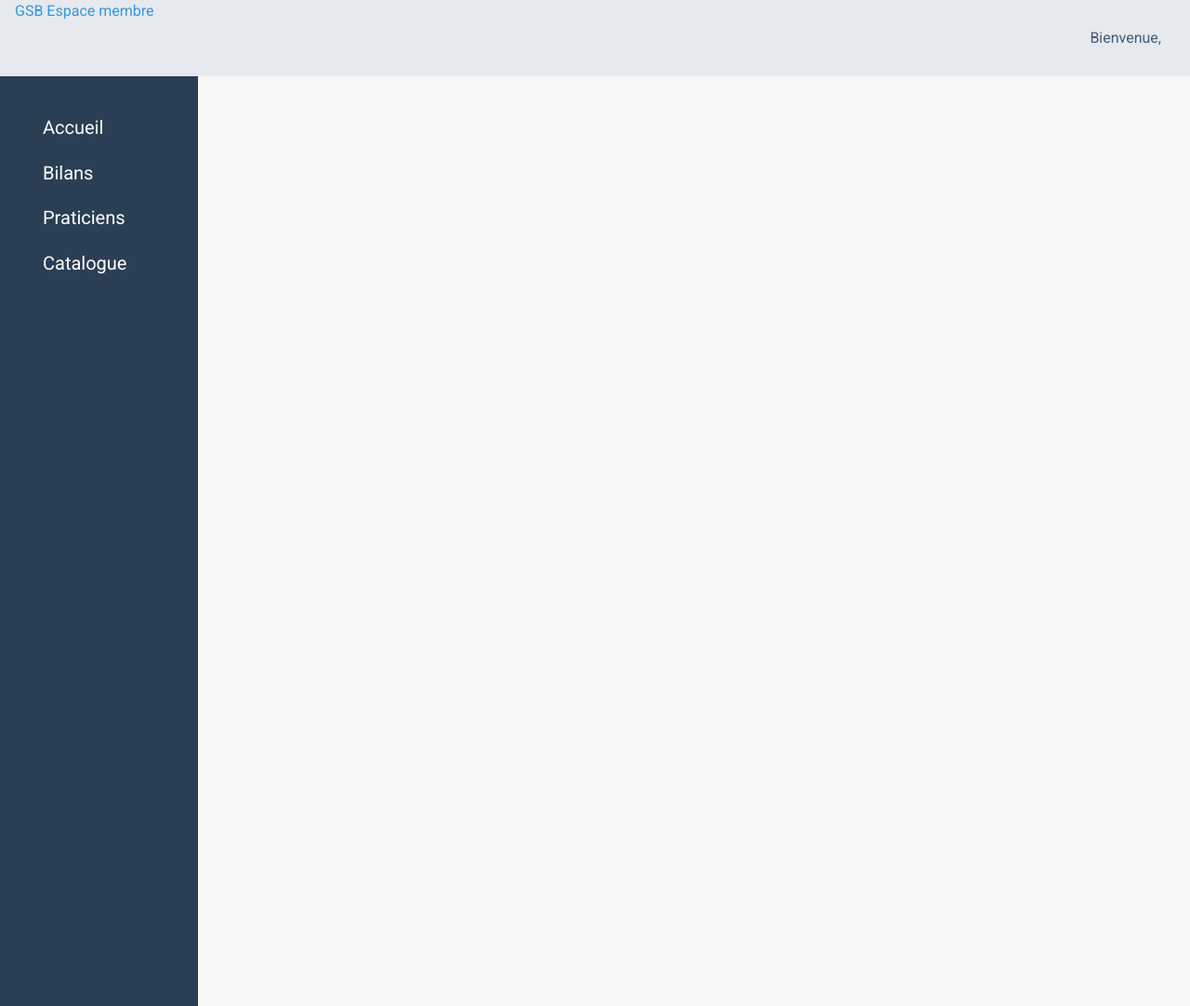
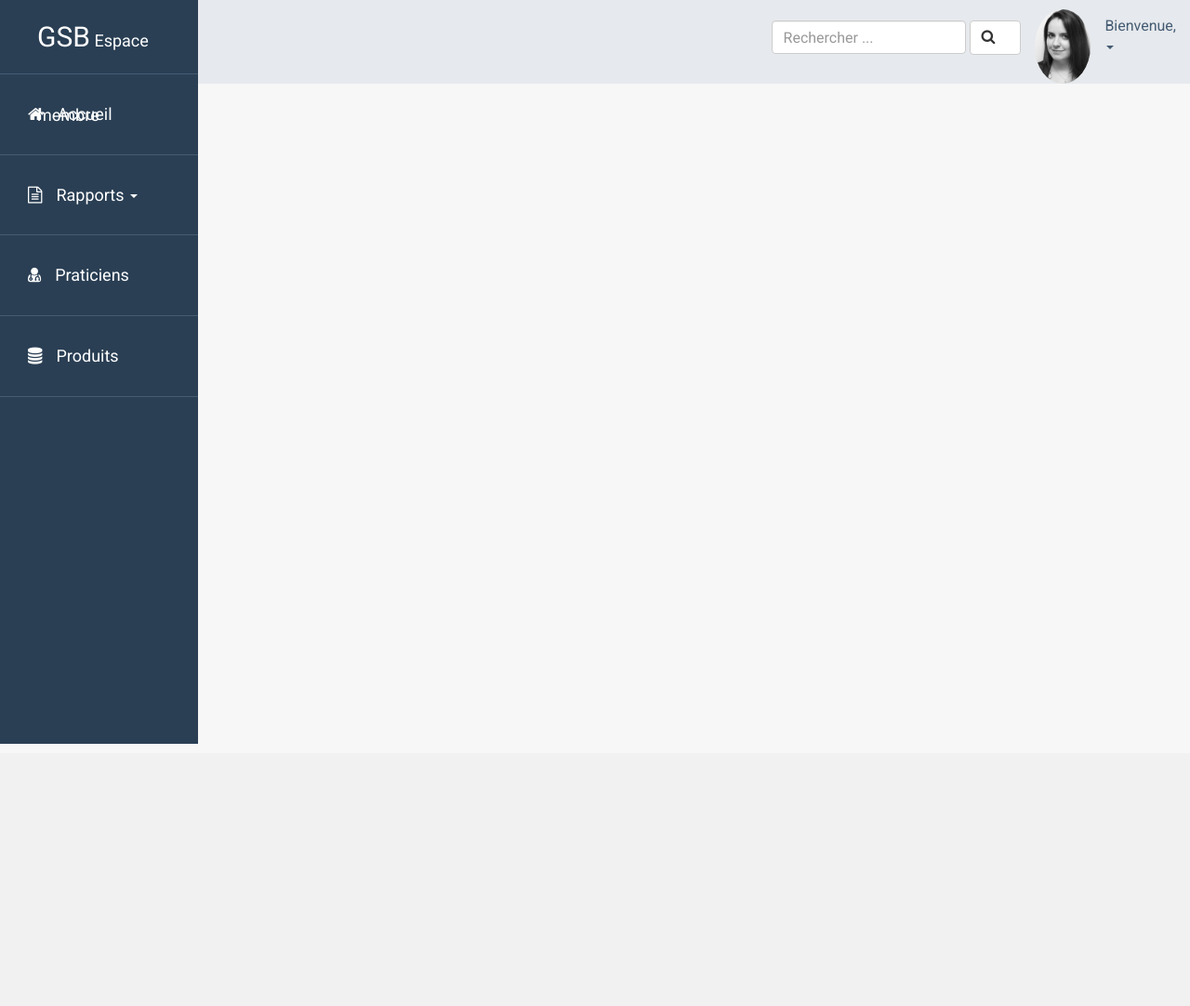
Before and after one commit to Hanae-livia/gsb, a PHP site: template app/src/View/Layout/layout.twig in a window 1280 px wide. Shown: the whole page at 93% size. After the commit the page ends 800 px from the top, so only its background shows below. Run offline with PHP 8.4, Linux system fonts and the light colour scheme; the template is opened without the code that fills it, so the values that code supplies are empty; some libraries are stand-ins or nearby versions.

Commit message:
+ Layout modif (view, css, js)

```diff
--- a/app/src/View/Layout/layout.twig
+++ b/app/src/View/Layout/layout.twig
@@ -7,11 +7,32 @@
     <title>{% block websiteTitle %}Accueil | GSB Espace membre{% endblock %}</title>
 
     <link href="/lib/bootstrap/css/bootstrap.min.css" rel="stylesheet">
+    <link rel="stylesheet" href="https://maxcdn.bootstrapcdn.com/font-awesome/4.6.2/css/font-awesome.min.css">
     <link href="/css/Layout/layout.css" rel="stylesheet"/>
 
     {% block stylesheet %}{% endblock %}
 </head>
 <body>
+<div class="container-fluid">
+    <div class="row">
+        <div class="col-md-2 vertical-menu">
+            <a class="brand-logo" href=""{{ path_for('homepage') }}><span class="big">GSB</span> Espace membre</a>
+            <div class="navbar">
+                <ul class="nav">
+                    <li {% if activePage == 'homepage' %}class="active"{% endif%}><a class="navbar-item" href="{{ path_for('homepage') }}"><i class="fa fa-home" aria-hidden="true"></i>Accueil</a></li>
+                    <li class="dropdown">
+                        <a class="navbar-item dropdown-toggle" data-toggle="dropdown" role="button" aria-haspopup="true" aria-expanded="false"><i class="fa fa-file-text-o" aria-hidden="true"></i>Rapports <span class="caret"></span></a>
+                        <ul class="dropdown-menu dropdown-vertical-menu">
+                            <li><a class="navbar-item first" href="{{ path_for('report_add') }}"><i class="fa fa-pencil-square-o" aria-hidden="true"></i>Saisir un nouveau rapport</a></li>
+                            <li><a class="navbar-item" href="{{ path_for('report_list') }}"><i class="fa fa-eye" aria-hidden="true"></i>Consulter les rapports saisis</a></li>
+                        </ul>
+                    </li>
+                    <li {% if activePage == 'practitioner_list' %}class="active"{% endif%}><a class="navbar-item" href="{{ path_for('practitioner_list') }}"><i class="fa fa-user-md" aria-hidden="true"></i>Praticiens</a></li>
+                    <li {% if activePage == 'product_list' %}class="active"{% endif%}><a class="navbar-item" href="{{ path_for('product_list') }}"><i class="fa fa-database" aria-hidden="true"></i>Produits</a></li>
+                </ul>
+            </div>
+        </div>
+        <div class="col-md-10 page-content">
             <header>
                 <nav class="navbar navbar-default">
                     <div class="container-fluid">
@@ -22,39 +43,58 @@
                                 <span class="icon-bar"></span>
                                 <span class="icon-bar"></span>
                             </button>
-                <a class="brand-logo" href=""{{ path_for('homepage') }}"">GSB Espace membre</a>
                         </div>
                         <div class="collapse navbar-collapse" id="bs-example-navbar-collapse-1">
                             <ul class="nav navbar-nav navbar-right">
-                    <li><a id="userspace" href="{{ path_for('homepage') }}">Bienvenue,<br> {{ user.prenom }} {{ user.nom }}</a></li>
+                                <li>
+                                    <form class="navbar-form" role="search">
+                                        <div class="form-group">
+                                            <input type="text" class="form-control" placeholder="Rechercher ...">
+                                        </div>
+                                        <button type="submit" class="btn btn-default"><i class="fa fa-search" aria-hidden="true"></i></button>
+                                    </form>
+                                </li>
+                                <li>
+                                    <img class="img-circle img-avatar" src="/img/avatar.jpg" alt="Avatar de l'utilisateur"/>
+                                </li>
+                                <li class="dropdown">
+                                    <a id="userspace" href="{{ path_for('homepage') }}" class="dropdown-toggle" data-toggle="dropdown" role="button" aria-haspopup="true" aria-expanded="false">Bienvenue,<br> {{ user.prenom }} {{ user.nom }} <span class="caret"></span></a>
+                                    <ul class="dropdown-menu">
+                                        <li><a href="#"><i class="fa fa-eye" aria-hidden="true"></i>Informations personnelles</a></li>
+                                        <li><a href="#"><i class="fa fa-book" aria-hidden="true"></i>Manuel d'utilisation</a></li>
+                                        <li role="separator" class="divider"></li>
+                                        <li><a href="{{ path_for('logout') }}"><i class="fa fa-sign-out" aria-hidden="true"></i>Déconnexion</a></li>
+                                    </ul>
+                                </li>
                             </ul>
                         </div>
                     </div>
                 </nav>
             </header>
-<div class="container-fluid">
+            <section id="userspace-content">
+                <h2>Mes informations personnelles</h2>
                 <div class="row">
-        <div class="col-md-2 vertical-menu">
-            <div class="navbar">
-                <ul class="nav">
-                    <li><a class="navbar-item" href="{{ path_for('homepage') }}">Accueil</a></li>
-                    <li><a class="navbar-item" href="{{ path_for('homepage') }}">Bilans</a></li>
-                    <li><a class="navbar-item" href="{{ path_for('homepage') }}">Praticiens</a></li>
-                    <li><a class="navbar-item" href="{{ path_for('homepage') }}">Catalogue</a></li>
-                </ul>
+                    <div class="col-md-2">
+                        <img src="/img/avatar.jpg" alt=""/>
+                    </div>
+                    <div class="col-md-10">
+                        <h3>{{ user.nom }} {{ user.prenom }} | {{ user.statut }}</h3>
+                        <p><span class="glyphicon glyphicon-user"></span> Matricule : {{ user.matricule }}</p>
+                        <p><span class="glyphicon glyphicon-calendar"></span> Date d'embauche : {{ user.date_embauche }}</p>
+                        <p><span class="glyphicon glyphicon-map-marker"></span> Adresse : {{ user.adresse }}, {{ user.cp }}, {{ user.ville }}</p>
                     </div>
                 </div>
-        <div class="col-md-10">
-            <div class="page-content">
+            </section>
+            <div class="view-content">
                 {% block content %}{% endblock %}
             </div>
         </div>
     </div>
 </div>
 
-<script src="/lib/jquery/jquery-2.2.1.min.js"></script>
+<script src="/lib/jquery/jquery-2.2.3.js"></script>
 <script src="/lib/bootstrap/js/bootstrap.min.js"></script>
-<script src="js/main.js"></script>
+<script src="/js/main.js"></script>
 
 </body>
 </html>
--- a/public/css/Layout/layout.css
+++ b/public/css/Layout/layout.css
@@ -11,14 +11,137 @@
     height: 100%;
 }
 
+.brand-logo {
+    display: block;
+    height: 80px;
+    padding-left: 40px;
+    color: #fff;
+    font-size: 18px;
+    line-height: 80px;
+    border-bottom: 1px solid #455c73;
+}
+
+.brand-logo:hover {
+    color: #fff;
+}
+
+.big {
+    font-size: 30px;
+}
+
+#userspace-content {
+    display: none;
+}
+
+.page-content {
+    height: 100%;
+    padding: 0;
+}
+
+.view-content {
+    height: calc(100% - 80px);
+    padding: 30px;
+    overflow-y: auto;
+}
+
+/* Menus déroulants */
+
+.dropdown-vertical-menu {
+    position: inherit;
+    float: none;
+    width: 100%;
+    margin: 0;
+    padding: 0;
+    border: none;
+}
+
+.dropdown-vertical-menu>li>a.navbar-item {
+    padding: 30px 10px 30px 40px;
+    color: #fff;
+}
+
+.dropdown-vertical-menu>li>a {
+    transition: background-color 0.5s, border-right 0.2s;
+}
+
+.first {
+    border-bottom: 1px solid #455c73;
+}
+
+.dropdown-vertical-menu>li>a:hover {
+    position: inherit;
+    width: 100%;
+    background-color: #455c73;
+    border-right: 6px solid #3498db;
+
+}
+
+/* Vertical menu */
+
 .vertical-menu {
-    padding: 30px;
+    padding: 0;
     margin: 0;
-    height: 1000px;
+    height: 100%;
     background-color: #2a3f54;
 }
 
-.navbar-item {
+.navbar {
+    border: 0;
+}
+
+.nav>li>a.navbar-item {
+    padding: 30px 10px 30px 30px;
     color: #fff;
-    font-size: 20px;
+    font-size: 18px;
+    border-bottom: 1px solid #455c73;
+    transition: background-color 0.5s, border-right 0.2s;
 }
+
+.nav>li>a.navbar-item:hover {
+     background-color: #455c73;
+     border-right: 6px solid #3498db;
+ }
+
+.nav>li>a.navbar-item:focus {
+     background-color: transparent;
+    border-bottom: 1px solid #455c73;
+ }
+
+.fa {
+    padding: 0 15px 0 0;
+}
+
+.active {
+    background-color: #455c73;
+    border-right: 6px solid #3498db;
+}
+
+/* Navbar-top */
+
+.img-avatar {
+    width: 60px;
+    height: auto;
+    margin-top: 10px;
+}
+
+.fa-angle-down {
+    padding-left: 10px;
+}
+
+#userspace {
+    padding: 17px 0 0 15px;
+}
+
+#userspace:hover {
+    background-color: transparent;
+    color: #124364;
+}
+
+#userspace:focus {
+    background-color: transparent;
+    color: #124364;
+}
+
+.navbar-default {
+    border: none;
+}
--- a/public/js/main.js
+++ b/public/js/main.js
@@ -1,7 +1,7 @@
 $(document).ready(function () {
     // Gestion de l'affichage de mon compte
-    $('#userspace').on('click', function () {
-        event.preventDefault();
+    $('#userspace').on('click', function (e) {
+        e.preventDefault();
 
         var userspaceContent = $('#userspace-content');
 
```
Lines whose indentation alone changed are shown as unchanged.
